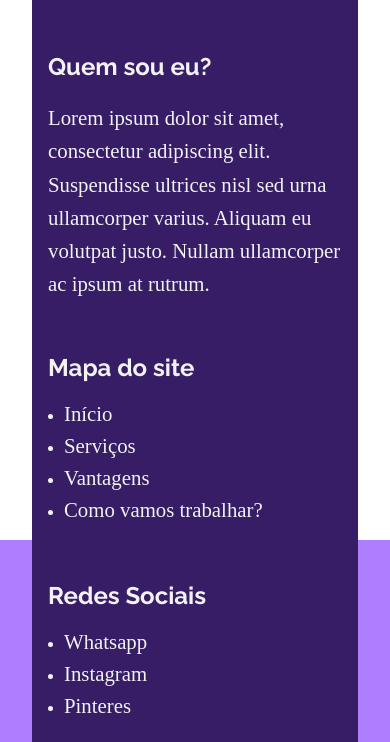
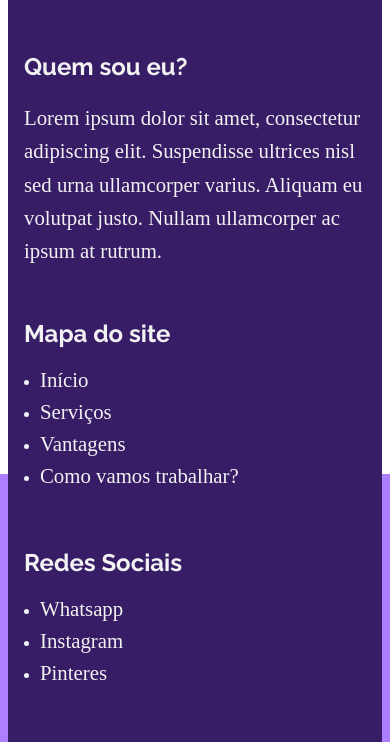
Before and after one commit to MW-Limah/cinacell, a plain HTML site: page index.html in a window 390 px wide. Shown: the part 5253-5995 px from the top of the page. Drawn offline with Linux system fonts and the light colour scheme; files whose address does not match are found by name; a web font is replaced by a local one.

Commit message:
Update queries.css

```diff
--- a/css/queries.css
+++ b/css/queries.css
@@ -142,6 +142,8 @@
 
   .footer {
     padding: 2rem 1rem;
+    margin-bottom: 0;
+    width: calc(100% - 1rem); /* margem pequena */
   }
 
   .footer .info {
```
